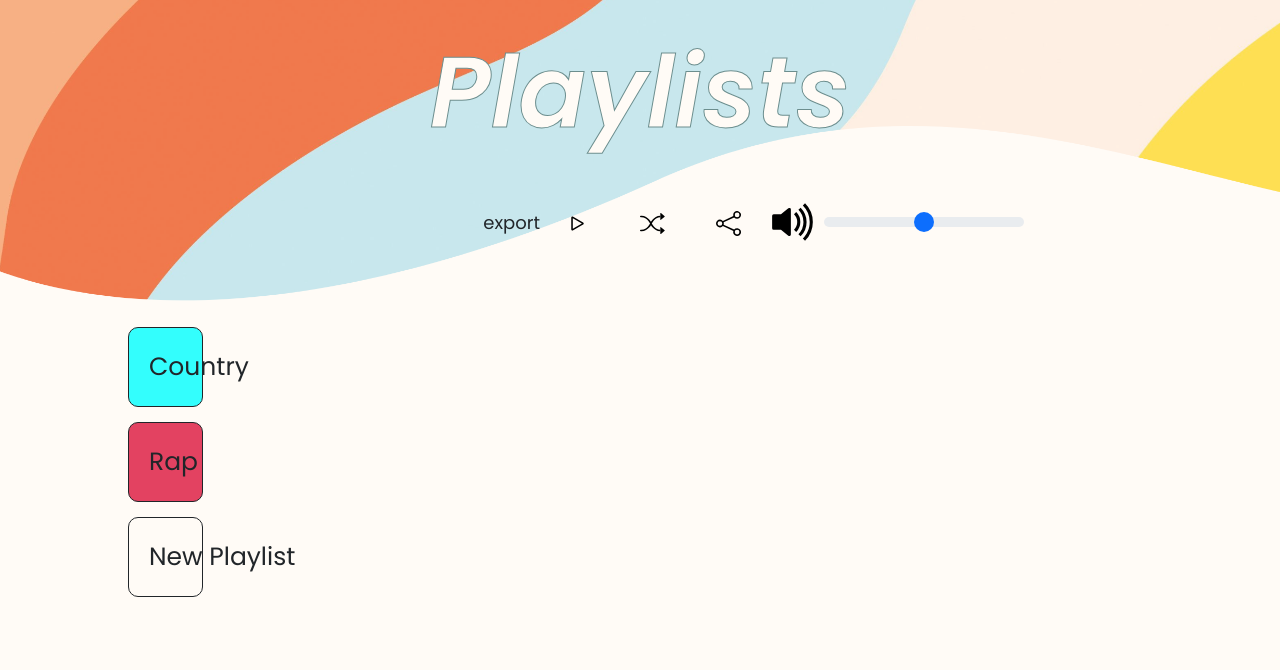
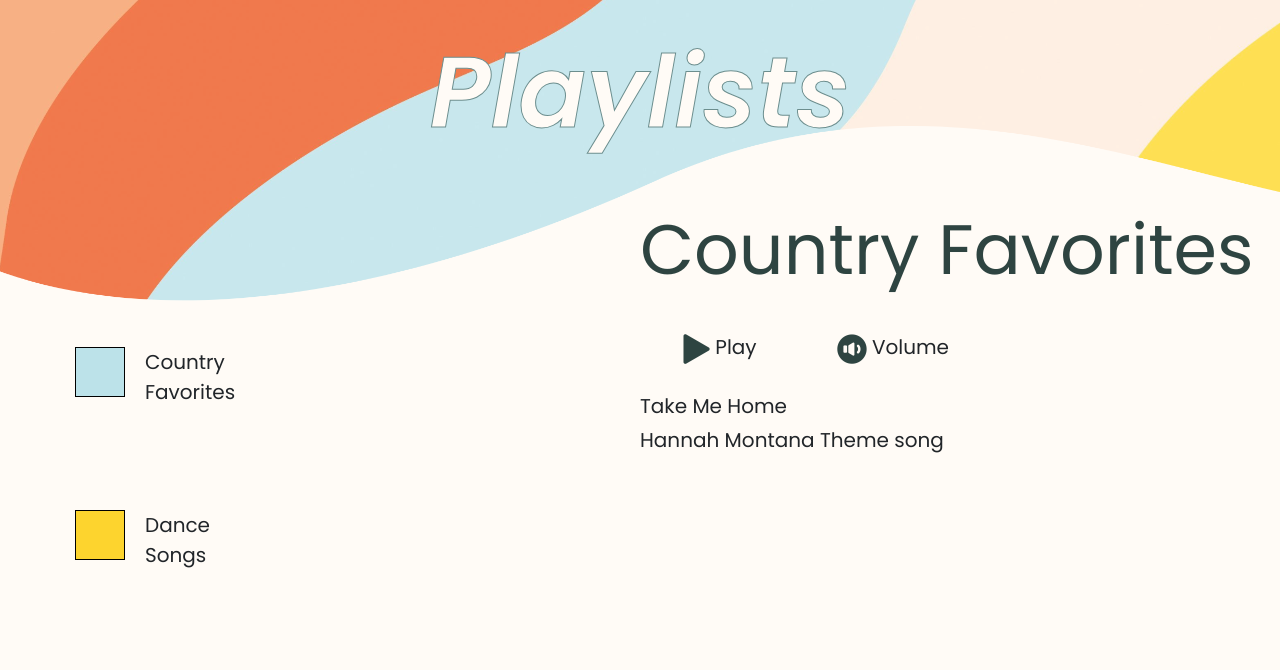
Before and after one commit to shivalish/MixedSounds, a website: page client/playlists.html in a window 1280 px wide. Shown: the part 123-793 px from the top of the page. Drawn offline with nearby package versions, Linux system fonts and the light colour scheme.

Commit message:
reworked playlist page.

```diff
--- a/client/css/playlists.css
+++ b/client/css/playlists.css
@@ -1,15 +1,49 @@
-.btn-square {
-    width: 80px;
-    height: 80px;
+.gridContainer {    /* class name 'container' conflicts w/Bootstrap */
+    min-width: 100vw;
+    height: 100vh;
+    display: grid;
+    grid-template-columns: repeat(2, 1fr);
 }
 
-.play-container {
-    position: absolute;
-    left: 10%;
-    bottom: 10%;
-    white-space: nowrap;
+.square {
+    min-height: 50px;
+    min-width: 50px;
+    border: 1px;
+    border-color: black;
+    border-style: solid;
+  }
 
-}
+  .playlists {
+    display: grid;
+    grid-template-columns: auto 1fr;
+
+    margin-top: 150px;
+
+    grid-row-start: 1;
+    grid-row-end: 3;
+  }
+
+  .playlistinfo {
+    display: flex;
+    flex-direction: column;
+  }
+
+  .playlistinfo > div {
+    display: flex;
+    flex-direction: row;
+  }
+
+  .col-1 {
+    grid-column-start: 1;
+    grid-column-end: 2;
+    margin-left: 75px;
+  }
+
+  .col-2 {
+    grid-column-start: 2;
+    grid-column-end: 3;
+    margin-left: 20px;
+  }
 
 .title {
     position: absolute;
@@ -17,80 +51,18 @@
     left: 50%;
 }
 
-.btn {
-  width: 75px;
-  /* padding-right: 20px; */
-  text-align: right;
+.playlist-title {
+    font-size: 70px;
+    color: #2E4441;
 }
 
-#playlist1 {
-    background-color: #00ffffcc;    /* '...cc' suffix = 80% opacity */
-    text-align: right;
-
+.music-icon {
+    padding: 30px;
+    margin-left: 10px;
+    margin-right: 10px;
 }
 
-#playlist2 {
-    background-color: #dc143ccc;    /* '...cc' suffix = 80% opacity */
-    text-align: right;
+.icon {
+    height: 30px;
+    width: 30px;
 }
-
-#new-playlist {
-    text-align: right;
-}
-
-#plus {
-    max-width: 100%;
-    max-height: 100%;
-}
-
-.col-md-3 {
-    padding-top: 20%;
-}
-
-
-#songs {
-    position: absolute;
-    top: 50%;
-    right: 20%;
-    display: flex;
-    flex-direction: column;
-    justify-content: flex-start;
-    align-items: flex-end;
-    overflow-y: auto;
-    max-height: 100vh;
-}
-
-.play-song:hover {
-    opacity: 50%;
-}
-
-#buttons {
-    position: absolute;
-    top: 40%;
-    right: 20%;
-}
-
-#custom-Range {
-    width: 200px;
-    height: auto;
-}
-
-.extra-buttons:hover {
-    opacity: 50%;
-}
-
-.extra-buttons {
-    /* left: 0%; */
-    width: 70px; /* Adjust the width of the button */
-    border: none; /* Remove the border around the button */
-    background: none; /* Remove the background color of the button */
-}
-
-.extra-buttons img {
-    width: 25px; /* Adjust the width of the image to make it bigger */
-    height: 25px; /* Adjust the height of the image to make it bigger */
-}
-
-.form-range {
-    padding-right: 65px;
-}
--- a/client/playlists.html
+++ b/client/playlists.html
@@ -39,31 +39,58 @@
 
      </div>
 
-    <!-- the buttons for the different playlists -->
-    <div class="play-container">
-        <div class="col-md-3">
-          <button id="playlist1" class="btn btn-outline-dark btn-lg btn-square">Country</button>
+    <h1 id="pageTitle">Playlists</h1>
+
+    <div class="gridContainer">
+
+      <div class="playlists">
+
+        <div class="col-1"><div class="square" style="background-color:#BCE2E9"></div></div>
+        <div class="col-2">Country Favorites</div>
+
+        <div class="col-1"><div class="square" style="background-color:#FDD42E"></div></div>
+        <div class="col-2">Dance Songs</div>
+
+        <div class="col-1"><div class="square" style="background-color:#F49E67"></div></div>
+        <div class="col-2">Sad Bangerz</div>
+
+        <div class="col-1"><div class="square" style="background-color:#fde5d7"></div></div>
+        <div class="col-2">Add to a playlist</div>
+
+      </div>
+
+
+      <div class="playlistinfo">
+
+        <div class="playlist-title">Country Favorites</div>
+
+        <div>
+
+          <div class="music-icon">
+            <img class="icon" src="./images/playbutton.png">
+            <label>Play</label>
+          </div>
+
+          <div class="music-icon">
+            <img class="icon" src="./images/volumeicon.png">
+            <label>Volume</label>
+          </div>
+
         </div>
-        <div class="col-md-3">
-          <button id="playlist2" class="btn btn-outline-dark btn-lg btn-square">Rap</button>
+
+        <div>
+          <h6>Take Me Home</h6>
         </div>
-        <div class="col-md-3">
-          <button id="new-playlist" class="btn btn-outline-dark btn-lg btn-square">New Playlist</button>
+
+        <div>
+          <h6>Hannah Montana Theme song</h6>
         </div>
+
+      </div>
+
     </div>
 
-    <!-- buttons for playing, shuffling, sharing, exporting, or changing the volume for songs in the different playlists -->
-    <div id="buttons">
-      <button class="extra-buttons btn" style="font-size: 90%;">export</button>
-      <button class="extra-buttons btn"><img src="images/play.svg"></button>
-      <button class="extra-buttons btn"><img src="images/shuffle.svg"></button>
-      <button class="extra-buttons btn"><img src="images/share.svg"></button>
-      <label for="custom-Range" class="form-label"><img src="images/volume-up-fill.svg" style="width:50px;height:50px;"></label>
-      <input type="range" class="form-range" id="custom-Range">
-    </div>
-    <div id="songs"></div>
 
-    <h1 id="pageTitle">Playlists</h1>
 
     <script type="module" src="js/playlists.js"></script>
     <script type="module" src="js/menu.js"></script>
```
Also changed, not shown: client/js/listeninghistory.js (+19 -39 lines), client/js/main.js (+50 -4 lines), client/listeninghistory.html (+1 -26 lines), client/mainpage.html (+1 -1 lines), client/images/playbutton.png (added).
